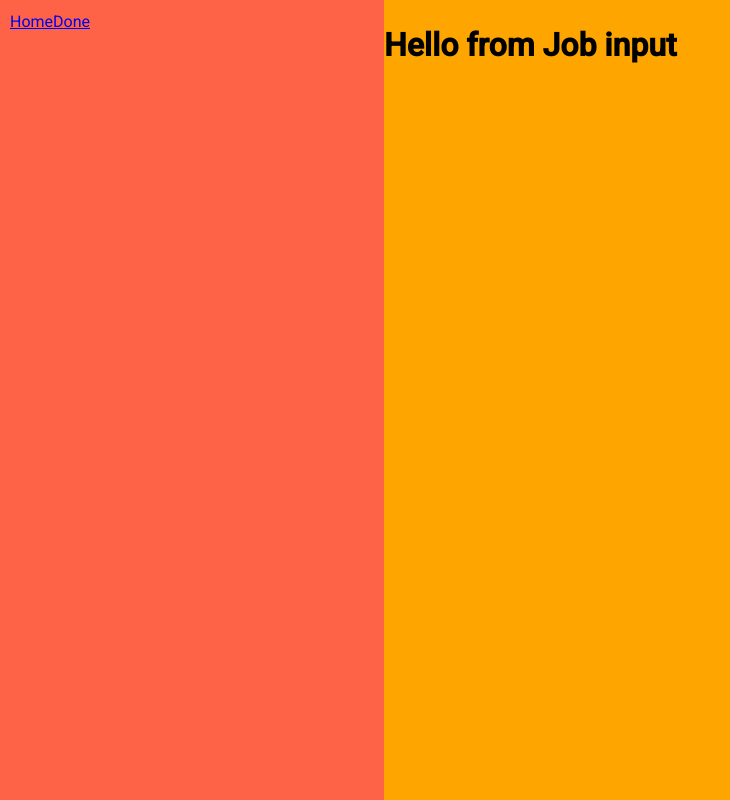
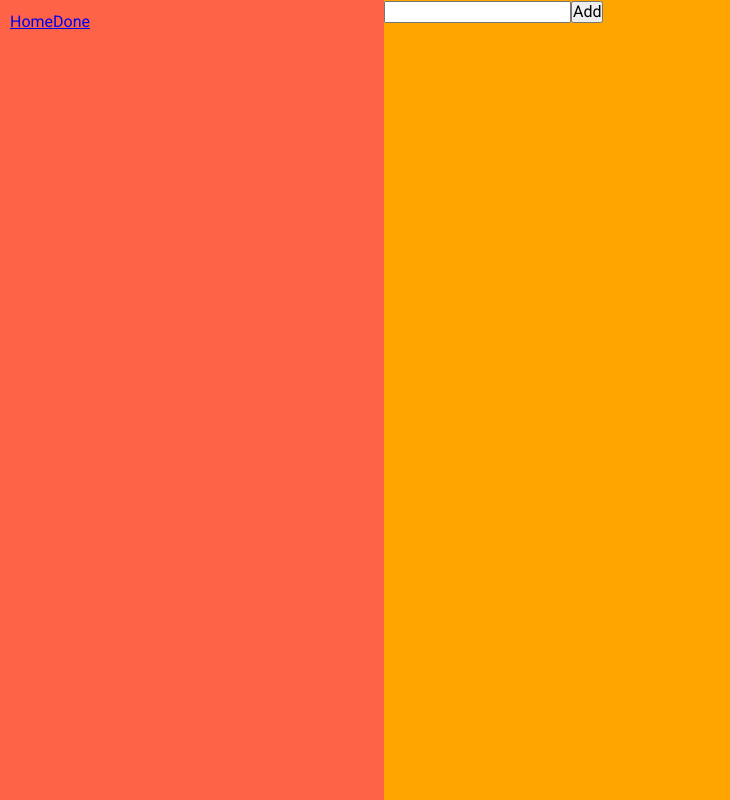
Before and after one commit to vednoob/to-do-list-app, a React (Create React App) app: page / in a window 1280 px wide. Shown: the whole page, without its empty margins (0-730 px from the left). Built offline with nearby package versions, Linux system fonts and the light colour scheme.

Commit message:
version 1 fail

```diff
--- /dev/null
+++ b/src/components/JobDone/index.js
@@ -0,0 +1,5 @@
+function JobDone() {
+  return <div></div>;
+}
+
+export default JobDone;
--- a/src/components/JobHandle/index.js
+++ b/src/components/JobHandle/index.js
@@ -1,6 +1,4 @@
 import { useState, useRef } from "react";
-import JobInput from "../JobInput";
-import JobOutput from "../JobOutput";
 
 function JobHandle() {
   const [job, setJob] = useState("");
@@ -39,8 +37,6 @@ function JobHandle() {
 
   return (
     <div>
-      <JobInput>
-        <h1>Hello from JobHandle</h1>
       <input
         ref={inputRef}
         value={job}
@@ -55,8 +51,6 @@ function JobHandle() {
           </li>
         ))}
       </ul>
-      </JobInput>
-      <JobOutput></JobOutput>
     </div>
   );
 }
--- a/src/components/JobInput/index.js
+++ /dev/null
@@ -1,10 +0,0 @@
-function JobInput({ children }) {
-  return (
-    <div>
-      <h1>Hello from Job input</h1>
-      {children}
-    </div>
-  );
-}
-
-export default JobInput;
--- a/src/components/JobOutput/index.js
+++ /dev/null
@@ -1,5 +0,0 @@
-function JobOutput({ children }) {
-  return <div>{children}</div>;
-}
-
-export default JobOutput;
--- a/src/pages/Done/index.js
+++ b/src/pages/Done/index.js
@@ -1,10 +1,10 @@
-import JobOutput from "../../components/JobOutput";
+import JobDone from "../../components/JobDone";
 
 function DoneContent() {
   return (
     <div>
       <h1>Complete Job</h1>
-      <JobOutput />
+      <JobDone />
     </div>
   );
 }
--- a/src/pages/Home/index.js
+++ b/src/pages/Home/index.js
@@ -1,10 +1,9 @@
 import JobHandle from "../../components/JobHandle";
-import JobInput from "../../components/JobInput";
 
 function Home() {
   return (
     <div>
-      <JobInput />
+      <JobHandle />
     </div>
   );
 }
```
Lines whose indentation alone changed are shown as unchanged.
